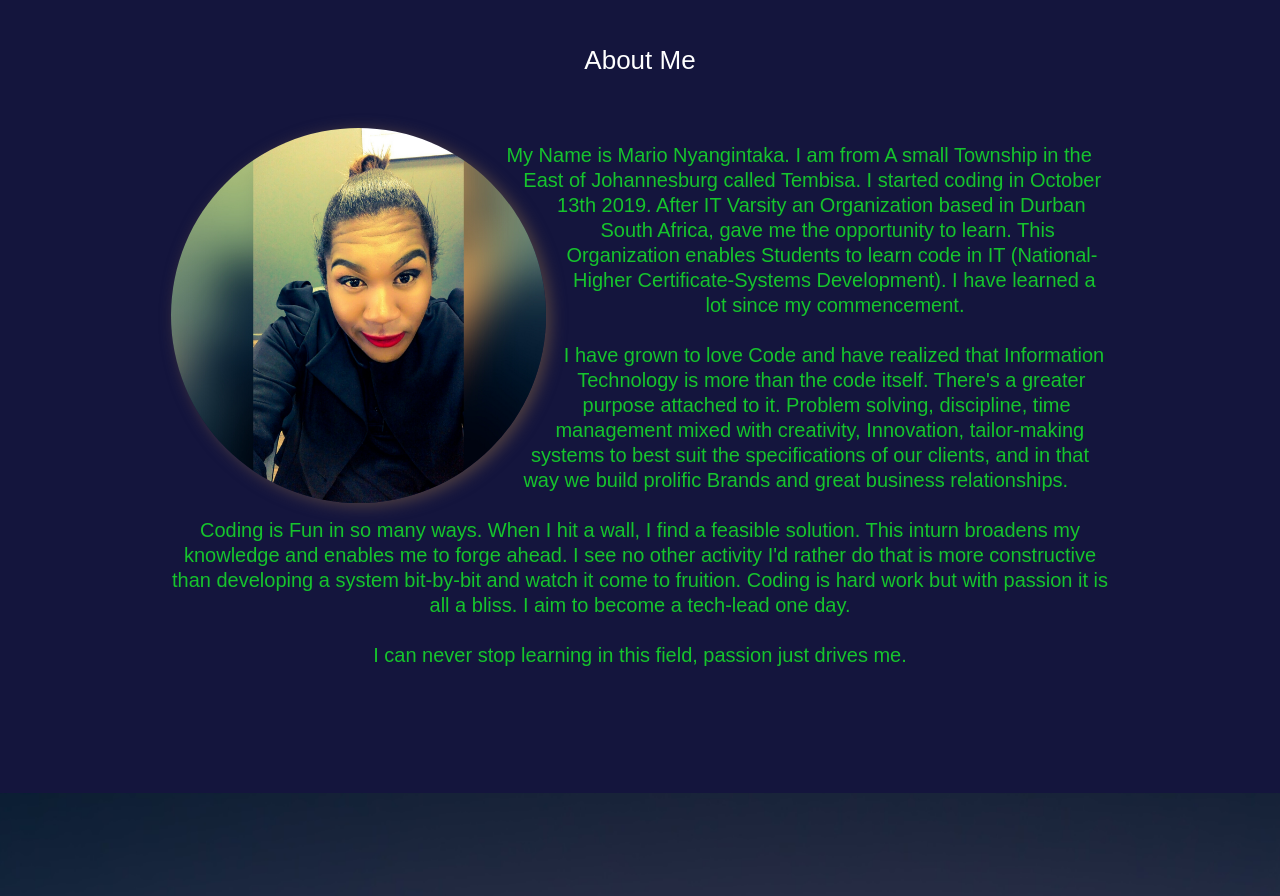
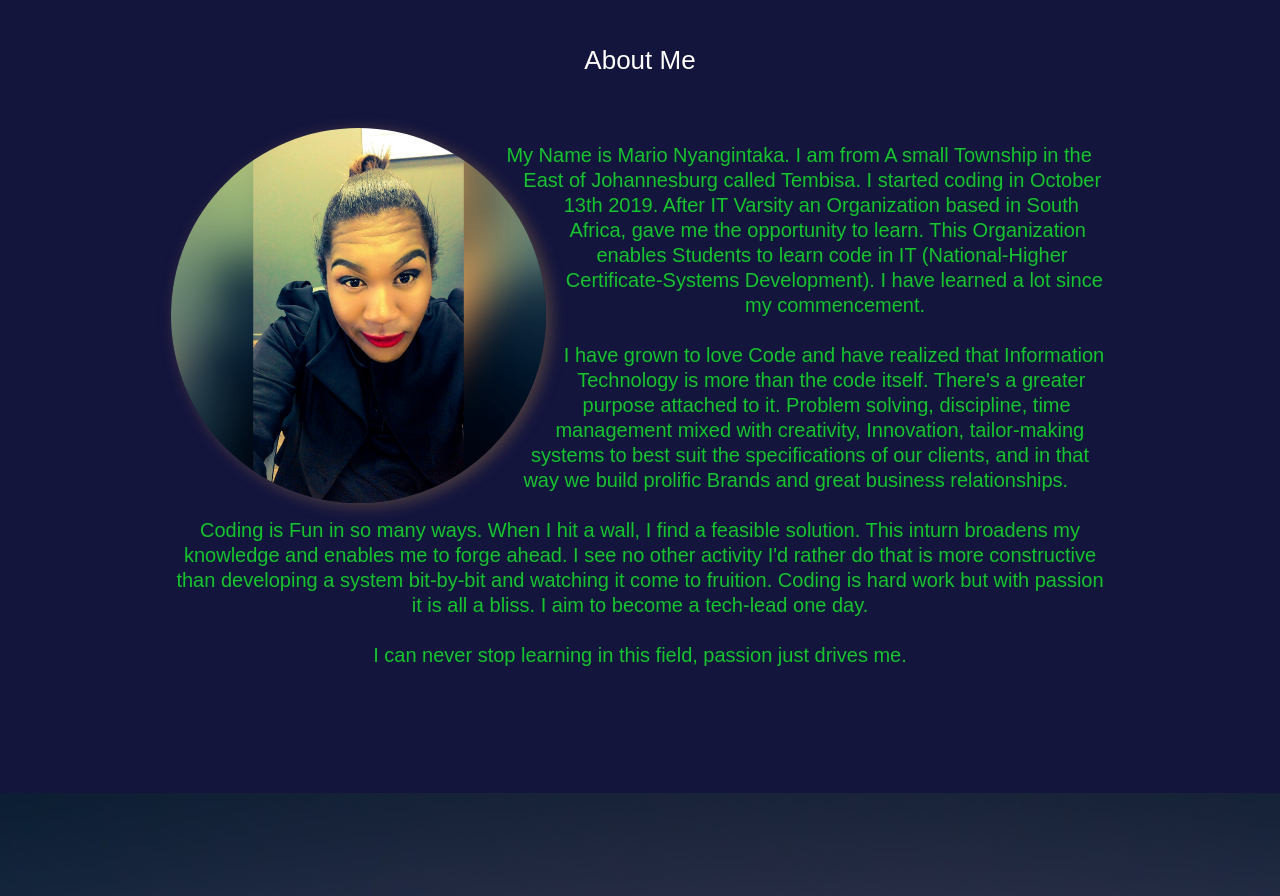
Before and after one commit to Just-Mario/myportfolio, a website: page dist/index.html in a window 1280 px wide. Shown: the part 920-1816 px from the top of the page. Drawn offline with nearby package versions, Linux system fonts and the light colour scheme.

Commit message:
updated conntent

```diff
--- a/dist/index.html
+++ b/dist/index.html
@@ -42,7 +42,7 @@
             <div class="abt-img">
         <img src="Assets/About/Mario.jpg" alt="" data-aos="fade-left" data-aos-delay="1000">
         <p class="abt-leading" data-aos="fade-right" data-aos-delay="1500"> My Name is Mario Nyangintaka. I am from A small Township in the East of Johannesburg called Tembisa.
-            I started coding in October 13th 2019. After IT Varsity an Organization based in Durban South Africa, gave me the opportunity to learn.
+            I started coding in October 13th 2019. After IT Varsity an Organization based in South Africa, gave me the opportunity to learn.
             This Organization enables Students to learn code in IT (National-Higher Certificate-Systems Development). I have learned a lot since my commencement.<br>
              <br>
             I have grown to love Code and have realized that Information Technology is more than the code itself. There's a greater purpose attached to it.
@@ -50,7 +50,7 @@
              to best suit the specifications of our clients, and in that way we build prolific Brands and great business relationships.<br>
             <br>
             Coding is Fun in so many ways. When I hit a wall, I find a feasible solution. This inturn broadens my knowledge and enables me to forge ahead.
-            I see no other activity I'd rather do that is more constructive than developing a system bit-by-bit and watch it come to fruition. Coding is hard work
+            I see no other activity I'd rather do that is more constructive than developing a system bit-by-bit and watching it come to fruition. Coding is hard work
             but with passion it is all a bliss. I aim to become a tech-lead one day.
             <br> <br>
              I can never stop learning in this field, passion just drives me.
```
